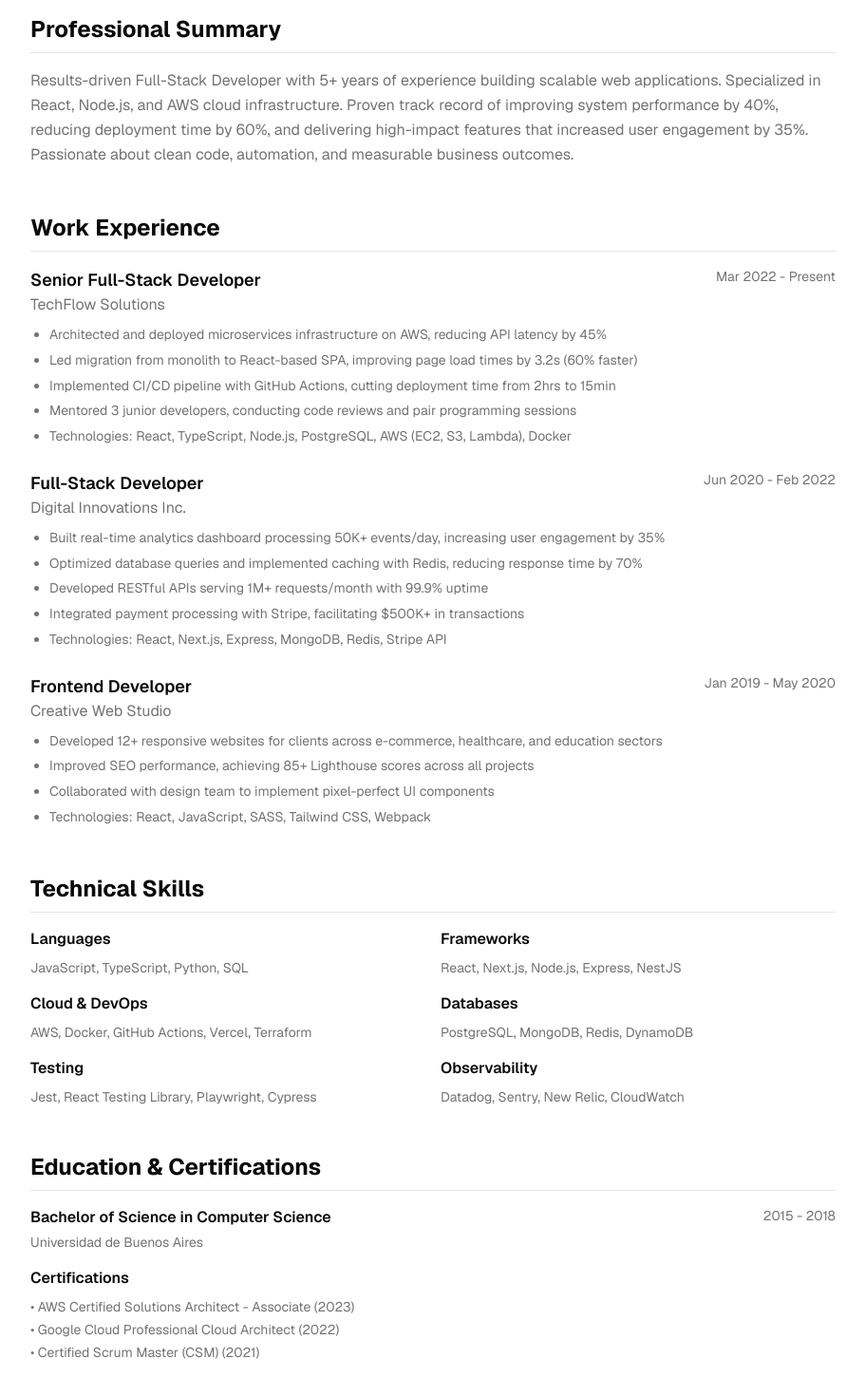
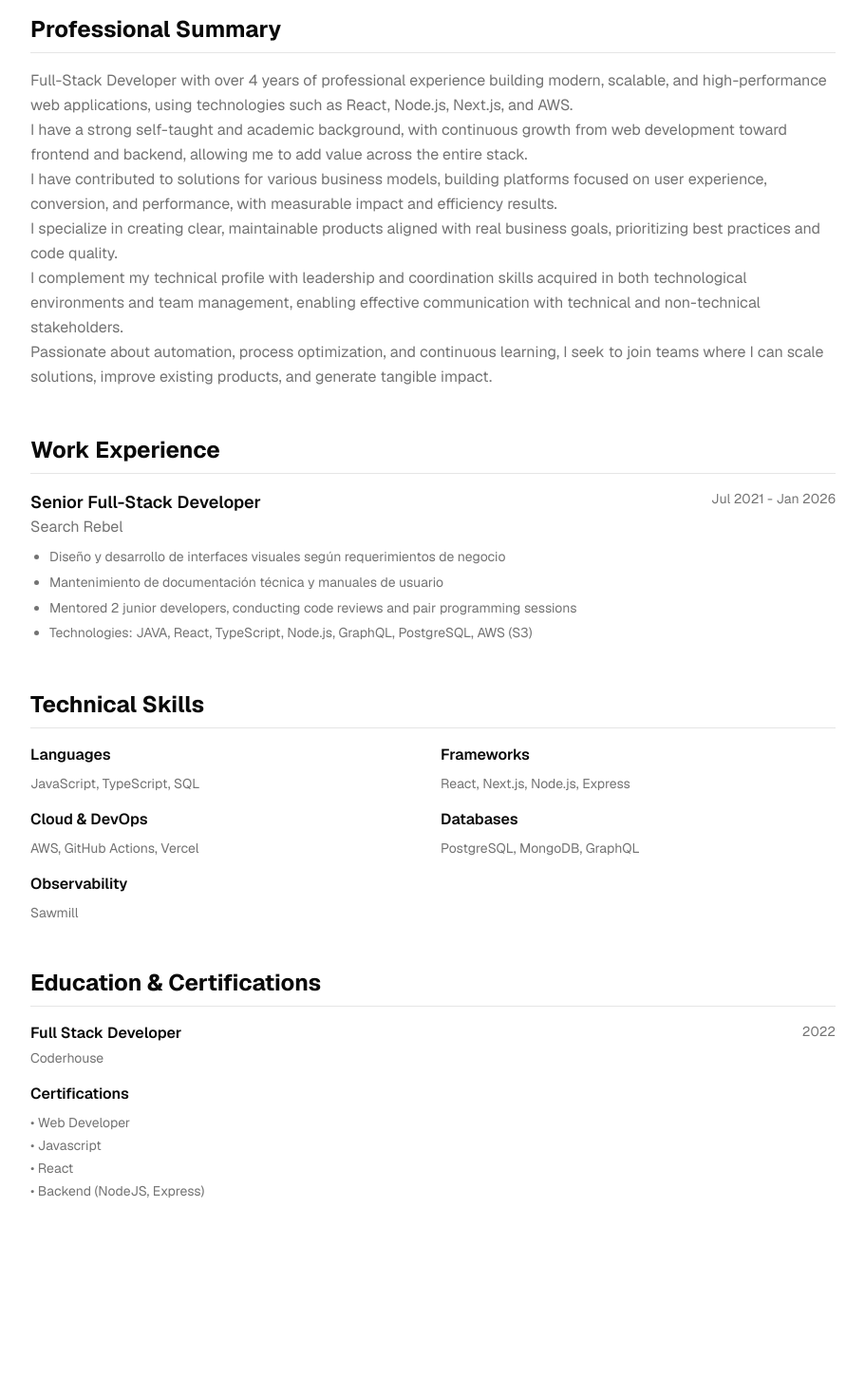
Before and after one commit to m1stermax1/portfolio-2, a Next.js app: page /cv in a window 1280 px wide. Shown: the part 374-1844 px from the top of the page at 95% size, without its empty margins (184-1095 px from the left). After the commit the page ends 1686 px from the top, so only its background shows below. Built offline with nearby package versions, Linux system fonts and the light colour scheme.

Commit message:
modificando pagina de cv

```diff
--- a/app/cv/page.tsx
+++ b/app/cv/page.tsx
@@ -1,15 +1,15 @@
-"use client"
+"use client";
 
-import { Button } from "@/components/ui/button"
-import { Download } from "lucide-react"
-import { Navbar } from "@/components/navbar"
+import { Button } from "@/components/ui/button";
+import { Download } from "lucide-react";
+import { Navbar } from "@/components/navbar";
 
 export default function CVPage() {
   const handlePrint = () => {
     if (typeof window !== "undefined") {
-      window.print()
+      window.print();
     }
-  }
+  };
 
   return (
     <>
@@ -28,85 +28,86 @@ export default function CVPage() {
             {/* Header */}
             <section>
               <h1 className="mb-2 text-4xl font-bold">Maximiliano Pompas</h1>
-              <p className="mb-4 text-xl text-muted-foreground">Full-Stack Developer | Java, React, Node.js, AWS</p>
+              <p className="mb-4 text-xl text-muted-foreground">
+                Full-Stack Developer | Java, React, Node.js, AWS
+              </p>
               <div className="space-y-1 text-sm text-muted-foreground">
                 <p>Buenos Aires, Argentina (GMT-3)</p>
                 <p>maxipompas@gmail.com</p>
-                <a href="https://www.linkedin.com/in/maximiliano-pompas-681a3318b/">linkedin.com/in/maximiliano-pompas-681a3318b </a> |
-                <a href="https://github.com/m1stermax1"> https://github.com/m1stermax1</a>
+                <a href="https://www.linkedin.com/in/maximiliano-pompas-681a3318b/">
+                  linkedin.com/in/maximiliano-pompas-681a3318b{" "}
+                </a>{" "}
+                |
+                <a href="https://github.com/m1stermax1">
+                  {" "}
+                  https://github.com/m1stermax1
+                </a>
               </div>
             </section>
 
             {/* Summary */}
             <section>
-              <h2 className="mb-4 border-b pb-2 text-2xl font-bold">Professional Summary</h2>
+              <h2 className="mb-4 border-b pb-2 text-2xl font-bold">
+                Professional Summary
+              </h2>
               <p className="leading-relaxed text-muted-foreground">
-                Results-driven Full-Stack Developer with 5+ years of experience building scalable web applications.
-                Specialized in React, Node.js, and AWS cloud infrastructure. Proven track record of improving system
-                performance by 40%, reducing deployment time by 60%, and delivering high-impact features that increased
-                user engagement by 35%. Passionate about clean code, automation, and measurable business outcomes.
+                Full-Stack Developer with over 4 years of professional
+                experience building modern, scalable, and high-performance web
+                applications, using technologies such as React, Node.js,
+                Next.js, and AWS.<br></br>I have a strong self-taught and
+                academic background, with continuous growth from web development
+                toward frontend and backend, allowing me to add value across the
+                entire stack. <br></br>I have contributed to solutions for
+                various business models, building platforms focused on user
+                experience, conversion, and performance, with measurable impact
+                and efficiency results. <br></br>I specialize in creating clear,
+                maintainable products aligned with real business goals,
+                prioritizing best practices and code quality. <br></br>I
+                complement my technical profile with leadership and coordination
+                skills acquired in both technological environments and team
+                management, enabling effective communication with technical and
+                non-technical stakeholders. <br></br>Passionate about
+                automation, process optimization, and continuous learning, I
+                seek to join teams where I can scale solutions, improve existing
+                products, and generate tangible impact.
               </p>
             </section>
 
             {/* Experience */}
             <section>
-              <h2 className="mb-4 border-b pb-2 text-2xl font-bold">Work Experience</h2>
+              <h2 className="mb-4 border-b pb-2 text-2xl font-bold">
+                Work Experience
+              </h2>
               <div className="space-y-6">
                 <div>
                   <div className="mb-2 flex items-start justify-between">
                     <div>
-                      <h3 className="text-lg font-semibold">Senior Full-Stack Developer</h3>
-                      <p className="text-muted-foreground">TechFlow Solutions</p>
+                      <h3 className="text-lg font-semibold">
+                        Senior Full-Stack Developer
+                      </h3>
+                      <p className="text-muted-foreground">Search Rebel</p>
                     </div>
-                    <p className="text-sm text-muted-foreground">Mar 2022 - Present</p>
-                  </div>
-                  <ul className="ml-5 list-disc space-y-1 text-sm leading-relaxed text-muted-foreground">
-                    <li>Architected and deployed microservices infrastructure on AWS, reducing API latency by 45%</li>
-                    <li>
-                      Led migration from monolith to React-based SPA, improving page load times by 3.2s (60% faster)
-                    </li>
-                    <li>Implemented CI/CD pipeline with GitHub Actions, cutting deployment time from 2hrs to 15min</li>
-                    <li>Mentored 3 junior developers, conducting code reviews and pair programming sessions</li>
-                    <li>Technologies: React, TypeScript, Node.js, PostgreSQL, AWS (EC2, S3, Lambda), Docker</li>
-                  </ul>
-                </div>
-
-                <div>
-                  <div className="mb-2 flex items-start justify-between">
-                    <div>
-                      <h3 className="text-lg font-semibold">Full-Stack Developer</h3>
-                      <p className="text-muted-foreground">Digital Innovations Inc.</p>
-                    </div>
-                    <p className="text-sm text-muted-foreground">Jun 2020 - Feb 2022</p>
+                    <p className="text-sm text-muted-foreground">
+                      Jul 2021 - Jan 2026
+                    </p>
                   </div>
                   <ul className="ml-5 list-disc space-y-1 text-sm leading-relaxed text-muted-foreground">
                     <li>
-                      Built real-time analytics dashboard processing 50K+ events/day, increasing user engagement by 35%
+                      Diseño y desarrollo de interfaces visuales según
+                      requerimientos de negocio
                     </li>
                     <li>
-                      Optimized database queries and implemented caching with Redis, reducing response time by 70%
+                      Mantenimiento de documentación técnica y manuales de
+                      usuario
                     </li>
-                    <li>Developed RESTful APIs serving 1M+ requests/month with 99.9% uptime</li>
-                    <li>Integrated payment processing with Stripe, facilitating $500K+ in transactions</li>
-                    <li>Technologies: React, Next.js, Express, MongoDB, Redis, Stripe API</li>
-                  </ul>
-                </div>
-
-                <div>
-                  <div className="mb-2 flex items-start justify-between">
-                    <div>
-                      <h3 className="text-lg font-semibold">Frontend Developer</h3>
-                      <p className="text-muted-foreground">Creative Web Studio</p>
-                    </div>
-                    <p className="text-sm text-muted-foreground">Jan 2019 - May 2020</p>
-                  </div>
-                  <ul className="ml-5 list-disc space-y-1 text-sm leading-relaxed text-muted-foreground">
                     <li>
-                      Developed 12+ responsive websites for clients across e-commerce, healthcare, and education sectors
+                      Mentored 2 junior developers, conducting code reviews and
+                      pair programming sessions
                     </li>
-                    <li>Improved SEO performance, achieving 85+ Lighthouse scores across all projects</li>
-                    <li>Collaborated with design team to implement pixel-perfect UI components</li>
-                    <li>Technologies: React, JavaScript, SASS, Tailwind CSS, Webpack</li>
+                    <li>
+                      Technologies: JAVA, React, TypeScript, Node.js, GraphQL,
+                      PostgreSQL, AWS (S3)
+                    </li>
                   </ul>
                 </div>
               </div>
@@ -114,52 +115,69 @@ export default function CVPage() {
 
             {/* Skills */}
             <section>
-              <h2 className="mb-4 border-b pb-2 text-2xl font-bold">Technical Skills</h2>
+              <h2 className="mb-4 border-b pb-2 text-2xl font-bold">
+                Technical Skills
+              </h2>
               <div className="grid gap-4 sm:grid-cols-2">
                 <div>
                   <h3 className="mb-2 font-semibold">Languages</h3>
-                  <p className="text-sm text-muted-foreground">JavaScript, TypeScript, Python, SQL</p>
+                  <p className="text-sm text-muted-foreground">
+                    JavaScript, TypeScript, SQL
+                  </p>
                 </div>
                 <div>
                   <h3 className="mb-2 font-semibold">Frameworks</h3>
-                  <p className="text-sm text-muted-foreground">React, Next.js, Node.js, Express, NestJS</p>
+                  <p className="text-sm text-muted-foreground">
+                    React, Next.js, Node.js, Express
+                  </p>
                 </div>
                 <div>
                   <h3 className="mb-2 font-semibold">Cloud & DevOps</h3>
-                  <p className="text-sm text-muted-foreground">AWS, Docker, GitHub Actions, Vercel, Terraform</p>
+                  <p className="text-sm text-muted-foreground">
+                    AWS, GitHub Actions, Vercel
+                  </p>
                 </div>
                 <div>
                   <h3 className="mb-2 font-semibold">Databases</h3>
-                  <p className="text-sm text-muted-foreground">PostgreSQL, MongoDB, Redis, DynamoDB</p>
-                </div>
-                <div>
-                  <h3 className="mb-2 font-semibold">Testing</h3>
-                  <p className="text-sm text-muted-foreground">Jest, React Testing Library, Playwright, Cypress</p>
+                  <p className="text-sm text-muted-foreground">
+                    PostgreSQL, MongoDB, GraphQL
+                  </p>
                 </div>
                 <div>
                   <h3 className="mb-2 font-semibold">Observability</h3>
-                  <p className="text-sm text-muted-foreground">Datadog, Sentry, New Relic, CloudWatch</p>
+                  <p className="text-sm text-muted-foreground">
+                    Sawmill
+                  </p>
                 </div>
               </div>
             </section>
 
             {/* Education */}
             <section>
-              <h2 className="mb-4 border-b pb-2 text-2xl font-bold">Education & Certifications</h2>
+              <h2 className="mb-4 border-b pb-2 text-2xl font-bold">
+                Education & Certifications
+              </h2>
               <div className="space-y-4">
                 <div>
                   <div className="mb-1 flex items-start justify-between">
-                    <h3 className="font-semibold">Bachelor of Science in Computer Science</h3>
-                    <p className="text-sm text-muted-foreground">2015 - 2018</p>
+                    <h3 className="font-semibold">
+                      Full Stack Developer
+                    </h3>
+                    <p className="text-sm text-muted-foreground">2022</p>
                   </div>
-                  <p className="text-sm text-muted-foreground">Universidad de Buenos Aires</p>
+                  <p className="text-sm text-muted-foreground">
+                    Coderhouse
+                  </p>
                 </div>
                 <div>
                   <h3 className="mb-2 font-semibold">Certifications</h3>
                   <ul className="space-y-1 text-sm text-muted-foreground">
-                    <li>• AWS Certified Solutions Architect - Associate (2023)</li>
-                    <li>• Google Cloud Professional Cloud Architect (2022)</li>
-                    <li>• Certified Scrum Master (CSM) (2021)</li>
+                    <li>
+                      • Web Developer
+                    </li>
+                    <li>• Javascript</li>
+                    <li>• React</li>
+                    <li>• Backend (NodeJS, Express)</li>
                   </ul>
                 </div>
               </div>
@@ -182,5 +200,5 @@ export default function CVPage() {
         }
       `}</style>
     </>
-  )
+  );
 }
--- a/components/skills.tsx
+++ b/components/skills.tsx
@@ -1,30 +1,30 @@
-"use client"
+"use client";
 
-import { Badge } from "@/components/ui/badge"
-import { Card } from "@/components/ui/card"
-import { useLanguage } from "@/contexts/language-context"
+import { Badge } from "@/components/ui/badge";
+import { Card } from "@/components/ui/card";
+import { useLanguage } from "@/contexts/language-context";
 
 const getLevelColor = (level: string) => {
   switch (level) {
     case "Expert":
-      return "bg-green-500/10 text-green-700 dark:text-green-400 border-green-500/20"
+      return "bg-green-500/10 text-green-700 dark:text-green-400 border-green-500/20";
     case "Advanced":
-      return "bg-blue-500/10 text-blue-700 dark:text-blue-400 border-blue-500/20"
+      return "bg-blue-500/10 text-blue-700 dark:text-blue-400 border-blue-500/20";
     case "Intermediate":
-      return "bg-yellow-500/10 text-yellow-700 dark:text-yellow-400 border-yellow-500/20"
+      return "bg-yellow-500/10 text-yellow-700 dark:text-yellow-400 border-yellow-500/20";
     default:
-      return "bg-muted text-muted-foreground"
+      return "bg-muted text-muted-foreground";
   }
-}
+};
 
 export function Skills() {
-  const { t } = useLanguage()
+  const { t } = useLanguage();
 
   const skillCategories = [
     {
       category: t.skills.languages,
       skills: [
-      { name: "JAVA" },
+        { name: "JAVA" },
         { name: "JavaScript" },
         { name: "TypeScript" },
         { name: "SQL" },
@@ -33,7 +33,7 @@ export function Skills() {
     {
       category: t.skills.frameworks,
       skills: [
-      { name: "Spring Boot", level: t.skills.expert },
+        { name: "Spring Boot", level: t.skills.expert },
         { name: "React", level: t.skills.expert },
         { name: "Next.js", level: t.skills.expert },
         { name: "Express", level: t.skills.advanced },
@@ -51,27 +51,42 @@ export function Skills() {
       category: t.skills.databases,
       skills: [
         { name: "Neo4j", level: t.skills.advanced },
+        { name: "GraphQL", level: t.skills.advanced },
         { name: "MongoDB", level: t.skills.advanced },
       ],
     },
-  ]
+  ];
 
   return (
     <section id="skills" className="border-b py-16 sm:py-20 md:py-24">
       <div className="mx-auto max-w-7xl px-4 sm:px-6">
         <div className="mb-8 sm:mb-12 space-y-4">
-          <h2 className="text-balance text-2xl sm:text-3xl md:text-4xl font-bold gradient-text">{t.skills.title}</h2>
-          <p className="text-pretty text-muted-foreground">{t.skills.subtitle}</p>
+          <h2 className="text-balance text-2xl sm:text-3xl md:text-4xl font-bold gradient-text">
+            {t.skills.title}
+          </h2>
+          <p className="text-pretty text-muted-foreground">
+            {t.skills.subtitle}
+          </p>
         </div>
 
         <div className="grid gap-4 sm:gap-6 sm:grid-cols-2 lg:grid-cols-3">
           {skillCategories.map((category, index) => (
-            <Card key={index} className="p-4 sm:p-6 hover:shadow-lg transition-shadow">
-              <h3 className="mb-4 font-semibold text-sm sm:text-base text-primary">{category.category}</h3>
+            <Card
+              key={index}
+              className="p-4 sm:p-6 hover:shadow-lg transition-shadow"
+            >
+              <h3 className="mb-4 font-semibold text-sm sm:text-base text-primary">
+                {category.category}
+              </h3>
               <div className="space-y-3">
                 {category.skills.map((skill, i) => (
-                  <div key={i} className="flex items-center justify-between gap-2">
-                    <span className="text-sm text-muted-foreground truncate">{skill.name}</span>
+                  <div
+                    key={i}
+                    className="flex items-center justify-between gap-2"
+                  >
+                    <span className="text-sm text-muted-foreground truncate">
+                      {skill.name}
+                    </span>
                   </div>
                 ))}
               </div>
@@ -80,5 +95,5 @@ export function Skills() {
         </div>
       </div>
     </section>
-  )
+  );
 }
```
